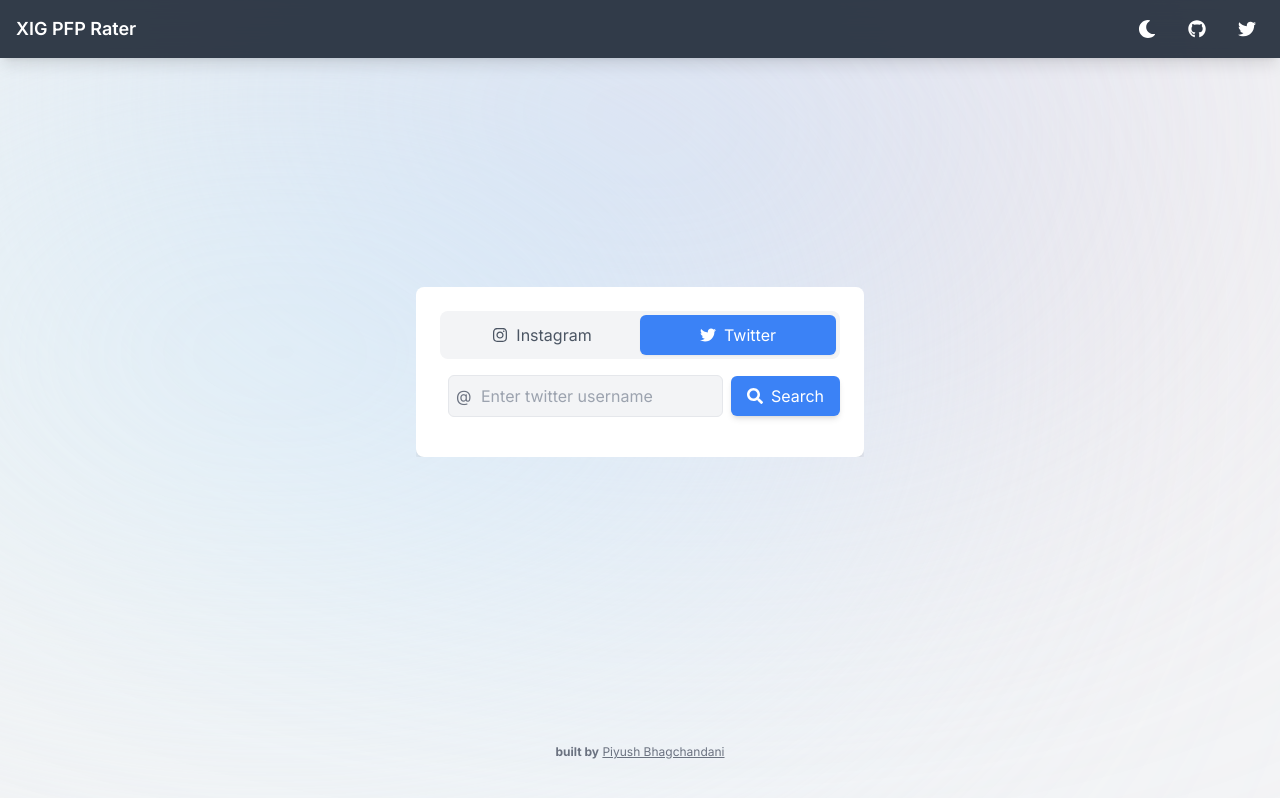
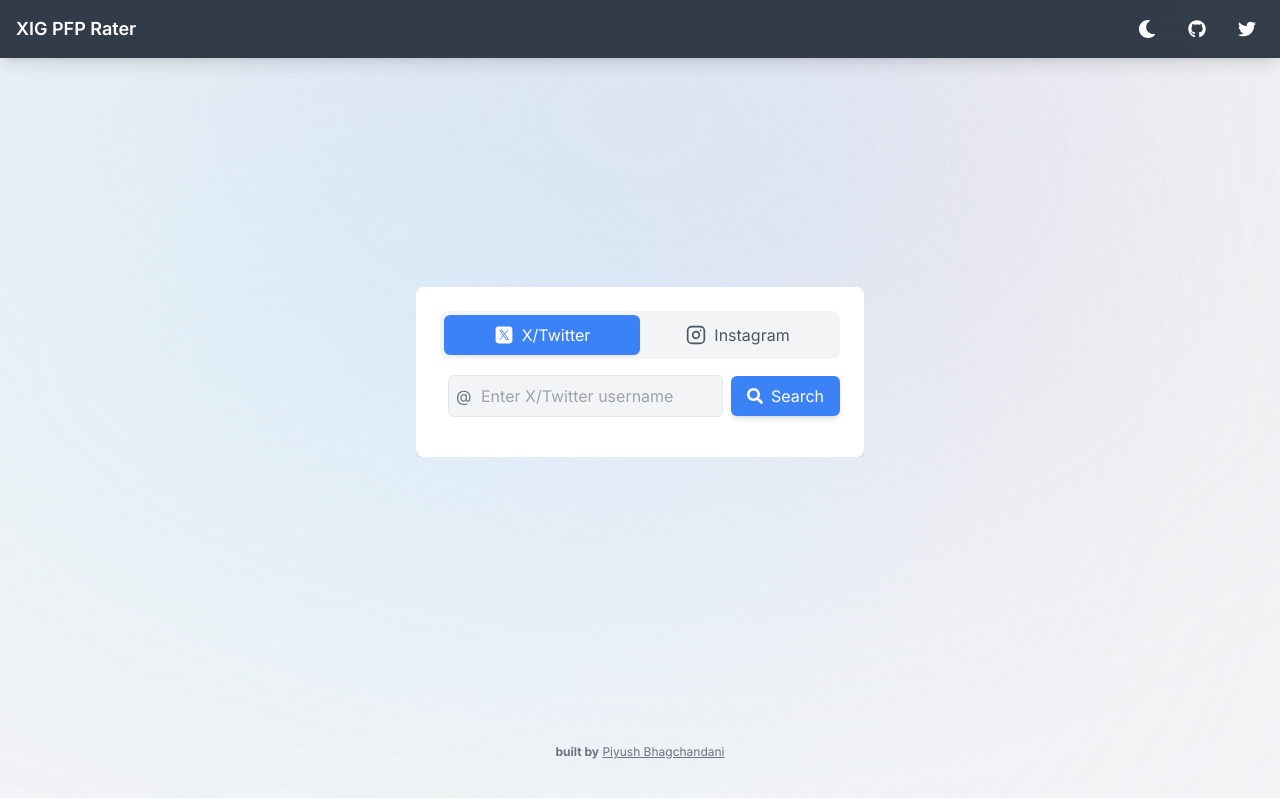
Before and after one commit to piyushstacks/SocialMediaPfpRater, a Next.js app: page / in a window 1280 px wide. Built offline with nearby package versions, Linux system fonts and the light colour scheme.

Commit message:
added the imporvements

```diff
--- a/components/SocialProfileInput.tsx
+++ b/components/SocialProfileInput.tsx
@@ -1,12 +1,13 @@
 import { useState, useRef, useEffect } from "react";
-import axios, { AxiosError } from "axios";
-import { AlertCircle } from "lucide-react";
-import { FaTwitter, FaInstagram, FaSearch } from "react-icons/fa";
-import html2canvas from "html2canvas";
+import axios from "axios";
+import { AlertCircle, Instagram } from "lucide-react";
+import { FaSearch } from "react-icons/fa";
 
 interface Rating {
   overallRating: number;
   grade: string;
+  platform: DisplayPlatformType;
+  username: string;
 }
 
 interface ProfileResponse {
@@ -14,41 +15,17 @@
 }
 
 type PlatformType = "instagram" | "twitter";
+type DisplayPlatformType = "instagram" | "x";
 
 const SocialProfileInput = () => {
   const [platform, setPlatform] = useState<PlatformType>("twitter");
+  const [displayPlatform, setDisplayPlatform] = useState<DisplayPlatformType>("x");
   const [username, setUsername] = useState<string>("");
   const [loading, setLoading] = useState<boolean>(false);
   const [profileImage, setProfileImage] = useState<string | null>(null);
   const [error, setError] = useState<string | null>(null);
   const [rating, setRating] = useState<Rating | null>(null);
   const inputRef = useRef<HTMLInputElement>(null);
-
-  useEffect(() => {
-    const handleKeyDown = (event: KeyboardEvent) => {
-      if (event.key === "Enter") {
-        handleSearchProfileImage();
-      }
-    };
-
-    const currentInput = inputRef.current;
-    currentInput?.addEventListener("keydown", handleKeyDown);
-    return () => {
-      currentInput?.removeEventListener("keydown", handleKeyDown);
-    };
-  }, []);
-
-  const resetState = () => {
-    setUsername("");
-    setProfileImage(null);
-    setError(null);
-    setRating(null);
-  };
-
-  const handlePlatformToggle = (newPlatform: PlatformType) => {
-    setPlatform(newPlatform);
-    resetState();
-  };
 
   const handleSearchProfileImage = async () => {
     const trimmedUsername = username.trim();
@@ -60,7 +37,8 @@
     setError(null);
 
     try {
-      const { data } = await axios.get<ProfileResponse>(`/api/${platform}`, {
+      const apiPlatform = platform === "twitter" ? "twitter" : "instagram";
+      const { data } = await axios.get<ProfileResponse>(`/api/${apiPlatform}`, {
         params: { username: trimmedUsername },
       });
 
@@ -81,14 +59,39 @@
     }
   };
 
+  useEffect(() => {
+    const handleKeyDown = (event: KeyboardEvent) => {
+      if (event.key === "Enter" && username.trim()) {
+        handleSearchProfileImage();
+      }
+    };
+
+    const currentInput = inputRef.current;
+    currentInput?.addEventListener("keydown", handleKeyDown);
+    return () => {
+      currentInput?.removeEventListener("keydown", handleKeyDown);
+    };
+  }, [username]);
+
+  const handlePlatformToggle = (newDisplayPlatform: DisplayPlatformType) => {
+    setDisplayPlatform(newDisplayPlatform);
+    setPlatform(newDisplayPlatform === "x" ? "twitter" : "instagram");
+    setUsername(""); // Only reset username, keep the results
+    setError(null); // Clear any existing errors
+  };
+
   const rateImage = async (imageUrl: string) => {
     try {
       const response = await axios.post("/api/rate-image", { imageBase64: imageUrl });
-      console.log("Rating API Response:", response.data);
       const { success, overallRating, grade, error } = response.data;
 
       if (success) {
-        setRating({ overallRating, grade });
+        setRating({
+          overallRating,
+          grade,
+          platform: displayPlatform,
+          username: username.trim()
+        });
       } else {
         setError(error || "Failed to rate the image");
       }
@@ -97,46 +100,62 @@
     }
   };
 
-  const handleShare = (rating: number, grade: string) => {
+  const handleShare = (rating: Rating) => {
     try {
-      // Prepare tweet text
-      const tweetText = `My profile image got ${rating}/10 with a grade of ${grade} Rating, what's yours? Try this on xyz.com now ⚡`;
+      const platformDisplay = rating.platform === "x" ? "X/Twitter" : "Instagram";
+      const tweetText = `My ${platformDisplay} (@${rating.username}) profile image got ${rating.overallRating}/10 with a grade of ${rating.grade} Rating! What's yours? Try this on xyz.com now ⚡`;
       const encodedText = encodeURIComponent(tweetText);
-
-      // Open tweet composer
-      const tweetComposerUrl = `https://twitter.com/intent/tweet?text=${encodedText}`;
-      window.open(tweetComposerUrl, "_blank");
+      window.open(`https://twitter.com/intent/tweet?text=${encodedText}`, "_blank");
     } catch (error) {
       console.error("Error sharing the result:", error);
       alert("Failed to share the result. Please try again.");
     }
   };
 
-
-
   return (
     <div className="flex flex-col items-center w-full max-w-4xl mx-auto space-y-6 overflow-hidden">
       <div className="w-full max-w-md bg-white dark:bg-gray-800 shadow-lg rounded-lg p-6">
-        {/* Platform Toggle */}
-        <div className="flex w-full mb-4 bg-gray-100 dark:bg-gray-700 rounded-lg p-1">
-          {["instagram", "twitter"].map((plt) => (
+        {/* Platform Toggle with Results */}
+        <div className="space-y-4">
+          <div className="flex w-full bg-gray-100 dark:bg-gray-700 rounded-lg p-1">
+            {[
+              { id: "x", icon: (
+                <svg
+                  xmlns="http://www.w3.org/2000/svg"
+                  viewBox="0 0 50 50"
+                  className="w-5 h-5"
+                  fill="currentColor"
+                >
+                  <path d="M 11 4 C 7.134 4 4 7.134 4 11 L 4 39 C 4 42.866 7.134 46 11 46 L 39 46 C 42.866 46 46 42.866 46 39 L 46 11 C 46 7.134 42.866 4 39 4 L 11 4 z M 13.085938 13 L 21.023438 13 L 26.660156 21.009766 L 33.5 13 L 36 13 L 27.789062 22.613281 L 37.914062 37 L 29.978516 37 L 23.4375 27.707031 L 15.5 37 L 13 37 L 22.308594 26.103516 L 13.085938 13 z M 16.914062 15 L 31.021484 35 L 34.085938 35 L 19.978516 15 L 16.914062 15 z" />
+                </svg>
+              )},
+              { id: "instagram", icon: <Instagram className="w-5 h-5" /> }
+            ].map(({ id, icon }) => (
               <button
-              key={plt}
-              onClick={() => handlePlatformToggle(plt as PlatformType)}
+                key={id}
+                onClick={() => handlePlatformToggle(id as DisplayPlatformType)}
                 className={`flex-1 p-2 rounded-md flex items-center justify-center space-x-2 ${
-                platform === plt
+                  displayPlatform === id
                     ? "bg-blue-500 text-white shadow-sm"
                     : "text-gray-600 dark:text-gray-300 hover:bg-gray-200 dark:hover:bg-gray-600"
                 }`}
               >
-              {plt === "twitter" ? <FaTwitter /> : <FaInstagram />}
-              <span>{plt.charAt(0).toUpperCase() + plt.slice(1)}</span>
+                {icon}
+                <span>{id === "x" ? "X/Twitter" : id.charAt(0).toUpperCase() + id.slice(1)}</span>
               </button>
             ))}
           </div>
 
+          {/* Last Result Display */}
+          {rating && rating.platform !== displayPlatform && (
+            <div className="text-sm text-gray-500 dark:text-gray-400 text-center">
+              Last {rating.platform === "x" ? "X/Twitter" : "Instagram"} result: @{rating.username} - {rating.overallRating}/10 ({rating.grade})
+            </div>
+          )}
+        </div>
+
         {/* Input Field */}
-        <div className="flex items-center space-x-2 mb-4 relative">
+        <div className="flex items-center space-x-2 mb-4 relative mt-4">
           <div
             className="absolute left-4 text-gray-500 dark:text-gray-400 hover:text-gray-800 dark:hover:text-white cursor-pointer"
             title="Don't include '@' in username"
@@ -146,7 +165,7 @@
           <input
             ref={inputRef}
             type="text"
-            placeholder={`Enter ${platform} username`}
+            placeholder={`Enter ${displayPlatform === "x" ? "X/Twitter" : displayPlatform} username`}
             value={username}
             onChange={(e) => setUsername(e.target.value)}
             className="w-full pl-8 pr-4 py-2 border rounded-md focus:outline-none focus:ring focus:border-blue-300 bg-gray-100 dark:bg-gray-700 text-gray-900 dark:text-white"
@@ -176,22 +195,19 @@
         )}
 
         {/* Profile Image and Rating */}
-        {profileImage && (
+        {profileImage && rating && rating.platform === displayPlatform && (
           <div className="result-section flex flex-col items-center space-y-4 mt-6">
             <img
               src={profileImage}
               alt="Profile"
               className="w-32 h-32 rounded-full shadow-md"
             />
-            {rating && (
             <div className="text-center">
               <p className="text-lg font-semibold">Rating: {rating.overallRating} / 10</p>
               <p className="text-lg font-semibold">Grade: {rating.grade}</p>
             </div>
-            )}
-            {rating && (
             <button
-                onClick={() => handleShare(rating.overallRating, rating.grade)}
+              onClick={() => handleShare(rating)}
               className="group relative px-6 py-3 bg-black text-white rounded-lg shadow-lg
               transition-all duration-300 ease-in-out
               hover:bg-gray-800 hover:shadow-xl
@@ -200,9 +216,8 @@
             >
               <div className="absolute inset-0 bg-gradient-to-r from-blue-500 to-cyan-500 opacity-0
                   group-hover:opacity-20 transition-opacity duration-300"></div>
-
               <div className="flex items-center justify-center space-x-3">
-        <span className="font-semibold">Share on</span>
+                <span className="font-semibold">Post on</span>
                 <svg
                   xmlns="http://www.w3.org/2000/svg"
                   viewBox="0 0 50 50"
@@ -213,7 +228,6 @@
                 </svg>
               </div>
             </button>
-            )}
           </div>
         )}
       </div>
```
Lines whose indentation alone changed are shown as unchanged.
